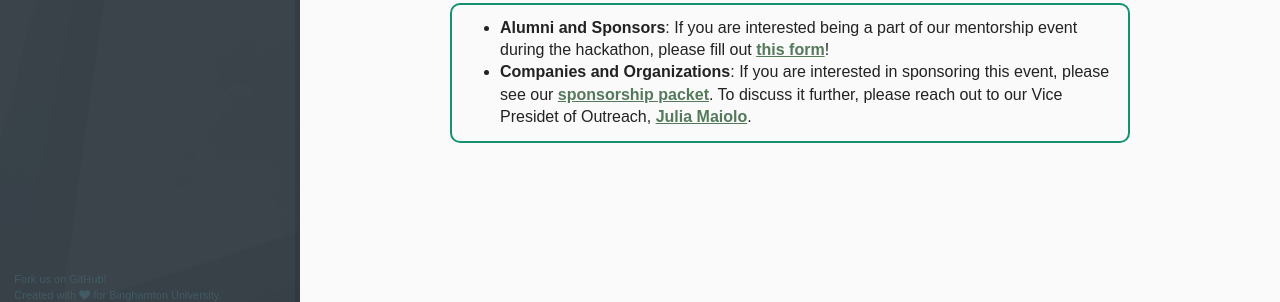
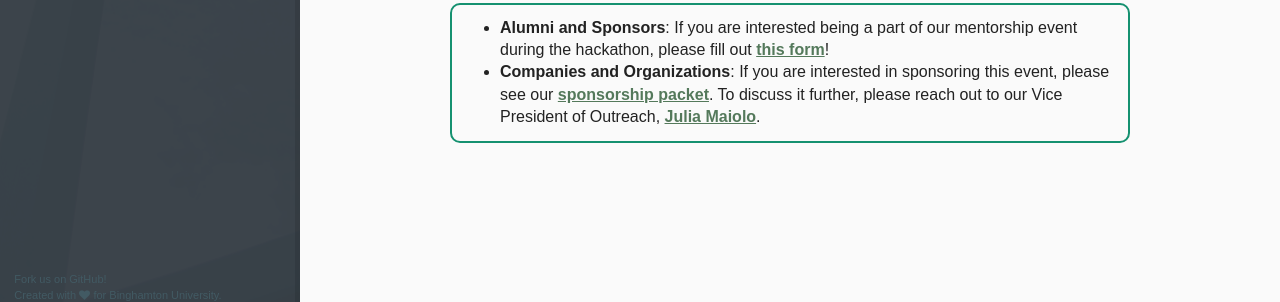
Before and after one commit to hackbinghamton/hackbinghamton.github.io, a Jekyll site: the page built from blog/_posts/2022-01-03-hackbu-2023-registrations-open.md, in a window 1280 px wide. Shown: the part 586-888 px from the top of the page. Built offline with Jekyll 4.4.1, drawn with Linux system fonts in a browser that asks for light colours.

Commit message:
article: fix typo

```diff
--- a/blog/_posts/2022-01-03-hackbu-2023-registrations-open.md
+++ b/blog/_posts/2022-01-03-hackbu-2023-registrations-open.md
@@ -21,7 +21,7 @@ If you would like to learn more, please visit [the HackBU 2023 website](https://
       <b>Alumni and Sponsors</b>: If you are interested being a part of our mentorship event during the hackathon, please fill out <a href="https://docs.google.com/forms/d/e/1FAIpQLSdsfWBeCTEGD_w57oQI3FDa4lGQhnNJzbhVVHvHcT2HMJoa3A/viewform?usp=sf_link">this form</a>!
     </li>
     <li>
-      <b>Companies and Organizations</b>: If you are interested in sponsoring this event, please see our <a href="https://hackbu.org/2023/sponsorship_packet.pdf">sponsorship packet</a>. To discuss it further, please reach out to our Vice Presidet of Outreach, <a href="mailto:jmaiolo1@binghamton.edu">Julia Maiolo</a>.
+      <b>Companies and Organizations</b>: If you are interested in sponsoring this event, please see our <a href="https://hackbu.org/2023/sponsorship_packet.pdf">sponsorship packet</a>. To discuss it further, please reach out to our Vice President of Outreach, <a href="mailto:jmaiolo1@binghamton.edu">Julia Maiolo</a>.
     </li>
   </ul>
 </div>
```
